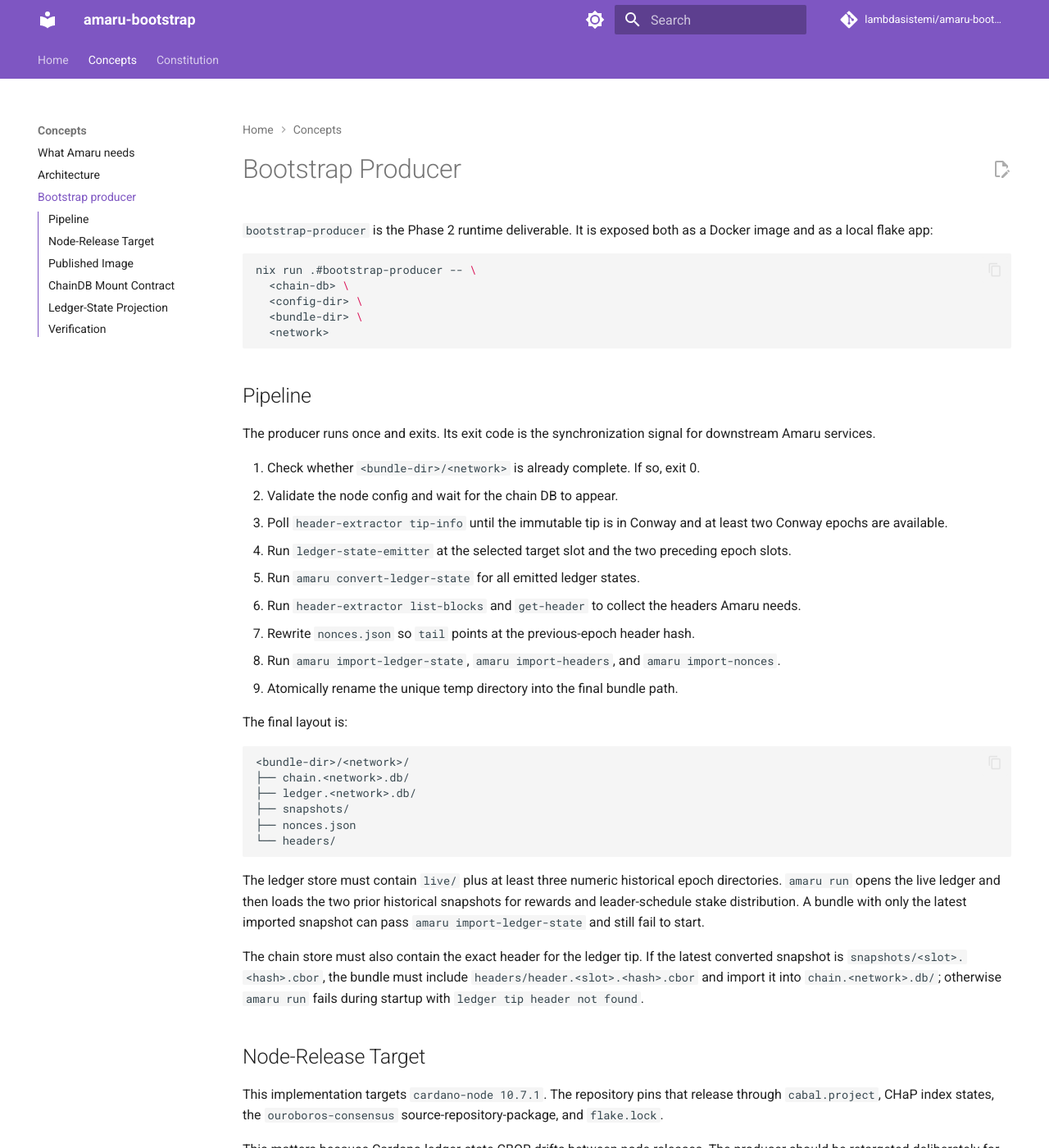
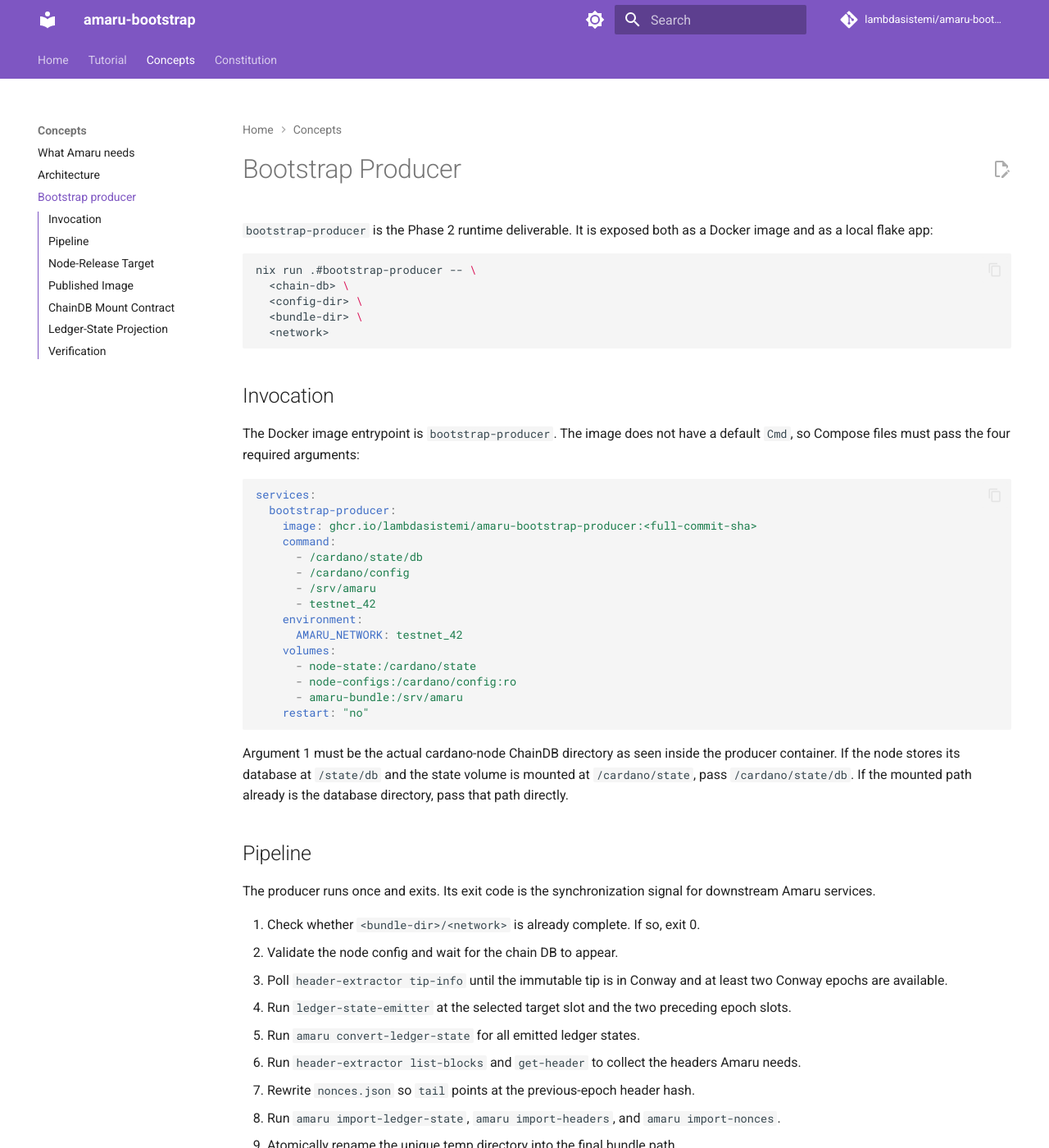
Before and after one commit to lambdasistemi/amaru-bootstrap, an MkDocs documentation site: the page built from docs/bootstrap-producer.md, in a window 1280 px wide and 1400 px high. Shown: the whole window at 82% size. Built offline with MkDocs 1.6.1 and Material for MkDocs 9.7.7, drawn with Linux system fonts in a browser that asks for light colours; comment, search, counter and statistics services are not loaded; some of the changed text lies outside the part shown.

Commit message:
docs: publish operator tutorial and image artifact trail

````diff
--- a/docs/bootstrap-producer.md
+++ b/docs/bootstrap-producer.md
@@ -10,6 +10,36 @@
   <bundle-dir> \
   <network>
 ```
+
+## Invocation
+
+The Docker image entrypoint is `bootstrap-producer`. The image does not
+have a default `Cmd`, so Compose files must pass the four required
+arguments:
+
+```yaml
+services:
+  bootstrap-producer:
+    image: ghcr.io/lambdasistemi/amaru-bootstrap-producer:<full-commit-sha>
+    command:
+      - /cardano/state/db
+      - /cardano/config
+      - /srv/amaru
+      - testnet_42
+    environment:
+      AMARU_NETWORK: testnet_42
+    volumes:
+      - node-state:/cardano/state
+      - node-configs:/cardano/config:ro
+      - amaru-bundle:/srv/amaru
+    restart: "no"
+```
+
+Argument 1 must be the actual cardano-node ChainDB directory as seen
+inside the producer container. If the node stores its database at
+`/state/db` and the state volume is mounted at `/cardano/state`, pass
+`/cardano/state/db`. If the mounted path already is the database
+directory, pass that path directly.
 
 ## Pipeline
 
@@ -79,6 +109,18 @@
 The full commit SHA is the runtime integration contract. Downstream
 compose files should pin the exact SHA they tested. The project does not
 publish moving runtime tags such as `latest` for the producer.
+
+Current CI-proven example:
+
+```text
+ghcr.io/lambdasistemi/amaru-bootstrap-producer:d33836055256e9c4eac933f6f67902620be8b99f
+```
+
+The same tarball is available as the flake package
+`.#packages.x86_64-linux.bootstrap-producer-image`. CI uploads it from
+the Build Gate as an artifact named
+`bootstrap-producer-image-<github-sha>`, containing
+`amaru-bootstrap-producer-<github-sha>.tar.gz`.
 
 ## ChainDB Mount Contract
 
--- a/mkdocs.yml
+++ b/mkdocs.yml
@@ -59,6 +59,7 @@
 
 nav:
   - Home: index.md
+  - Tutorial: tutorial.md
   - Concepts:
       - What Amaru needs: what-amaru-needs.md
       - Architecture: architecture.md
````
Also changed, not shown: README.md (+66 -13 lines), docs/index.md (+9 -2 lines), docs/tutorial.md (added, +194 -0 lines), specs/003-amaru-bootstrap-producer/contracts/bootstrap-producer-cli.md (+5 -0 lines), specs/003-amaru-bootstrap-producer/contracts/docker-compose-integration.md (+9 -3 lines), specs/003-amaru-bootstrap-producer/quickstart.md (+8 -1 lines), 1 other file.
